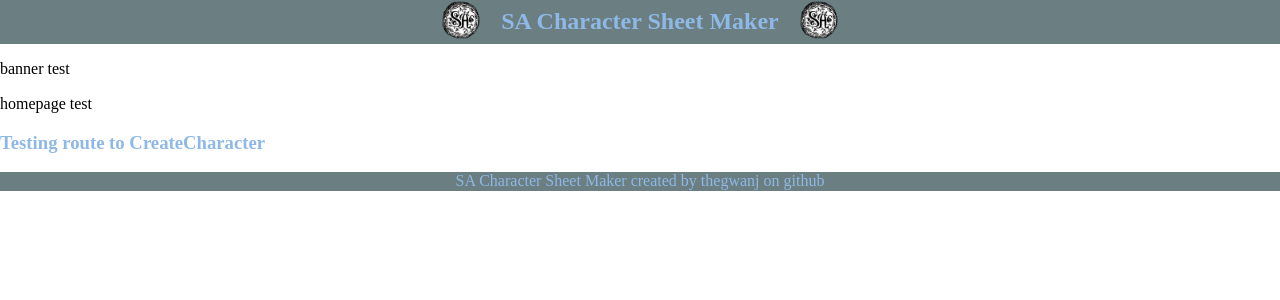
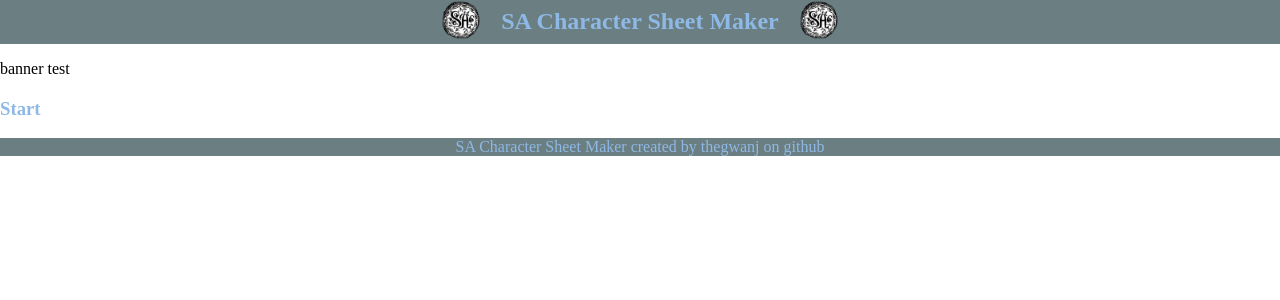
Before and after one commit to thegwanj/SA-character-gen, a React (Create React App) app in the folder client/: page / in a window 1280 px wide. Shown: the top 300 px of the page. Built offline with nearby package versions, Linux system fonts and the light colour scheme.

Commit message:
Added in the start button. Removed test text

```diff
--- a/client/src/pages/HomePage.js
+++ b/client/src/pages/HomePage.js
@@ -4,11 +4,11 @@ import { Link } from 'react-router-dom';
 const HomePage = () => {
     return (
         <main>
-            <p>homepage test</p>
-
-            <Link to="/CreateCharacter">
-                <h3>Testing route to CreateCharacter</h3>
-            </Link>
+            <div class="spacer">
+                <Link to="/CreateCharacter">
+                    <div class="homeButton"><h3>Start</h3></div>
+                </Link>
+            </div>
         </main>
     );
 }
```
